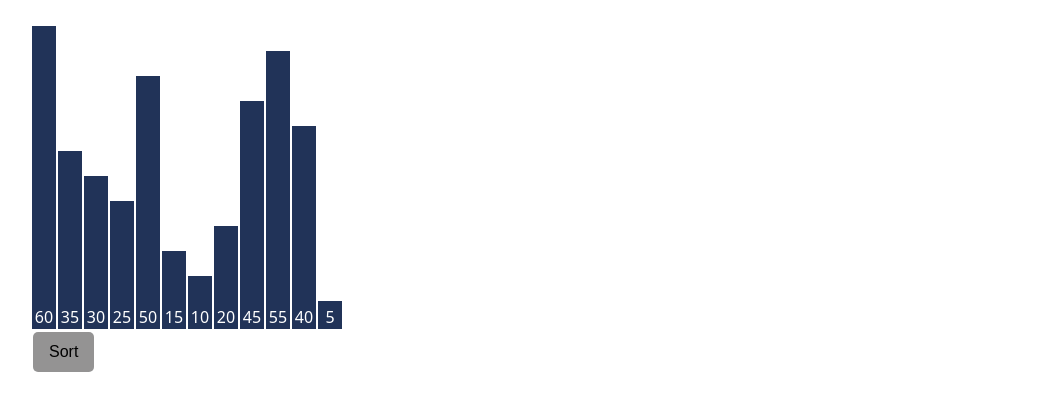
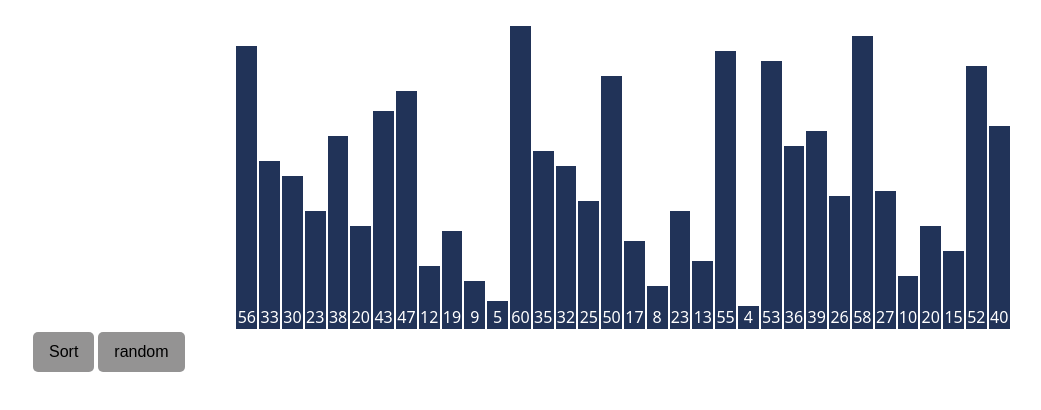
Before and after one commit to Joel-Barboza/sort, a React (Vite) app: page / in a window 1280 px wide. Shown: the top 410 px of the page, without its empty margins (17-1058 px from the left). Built offline with nearby package versions, Linux system fonts and the light colour scheme.

Commit message:
colors for fully sorted elementes added

```diff
--- a/src/SortApp.jsx
+++ b/src/SortApp.jsx
@@ -1,27 +1,29 @@
 import { useEffect, useMemo } from 'react';
 import { useState } from 'react';
 import { Bar } from './Bar';
+import { random } from './random';
+
 
 export const SortApp = () => {
 
-    let taco = [ 60, 35 ,30, 25, 50, 15, 10, 20, 45, 55, 40, 5,
-        // 60, 35 ,30, 25, 50, 15, 10, 20, 45, 55, 40,60, 35 ,30, 25, 50, 15, 10, 20, 45, 55, 40,
-        // 60, 35 ,30, 25, 50, 15, 10, 20, 45, 55, 40, 5, 60, 35 ,30, 25, 50, 15, 10, 20, 45, 55, 40,60, 35 ,30, 25, 50, 15, 10, 20, 45, 55, 40,
-        // 60, 35 ,30, 25, 50, 15, 10, 20, 45, 55, 40, 5, 60, 35 ,30, 25, 50, 15, 10, 20, 45, 55, 40,60, 35 ,30, 25, 50, 15, 10, 20, 45, 55, 40,
-        // 60, 35 ,30, 25, 50, 15, 10, 20, 45, 55, 40, 5, 60, 35 ,30, 25, 50, 15, 10, 20, 45, 55, 40,60, 35 ,30, 25, 50, 15, 10, 20, 45, 55, 40,
+    let taco = [ 56, 33 ,30, 23, 38, 20, 43, 47, 12, 19, 9, 5,
+        60, 35 ,32, 25, 50, 17, 8, 23, 13, 55, 4, 53, 36 ,39, 26, 58, 27, 10, 20, 15, 52, 40,
+        //60, 35 ,30, 25, 50, 15, 10, 20, 45, 55, 40, 5, 60, 35 ,30, 25, 50, 15, 10, 20, 45, 55, 40,60, 35 ,30, 25, 50, 15, 10, 20, 45, 55, 40,
+        //60, 35 ,30, 25, 50, 15, 10, 20, 45, 55, 40, 5, 60, 35 ,30, 25, 50, 15, 10, 20, 45, 55, 40,60, 35 ,30, 25, 50, 15, 10, 20, 45, 55, 40,
+        //60, 35 ,30, 25, 50, 15, 10, 20, 45, 55, 40, 5, 60, 35 ,30, 25, 50, 15, 10, 20, 45, 55, 40,60, 35 ,30, 25, 50, 15, 10, 20, 45, 55, 40,
     ]
+
+
+
+//random();
+
+
+
     const [arr, setArr] = useState(taco)
     const [disabled, setDisabled] = useState(false)
     let arrayLength = taco.length;
-    const speed = 5;
-    let lap;
+    const speed = document.getElementById('speed')?.value;
 
-    useEffect(() => {
-        const container = document.getElementById('container')
-
-
-
-    }, [])
 
 
     const getSpeed = () => {
@@ -32,21 +34,27 @@ export const SortApp = () => {
 
         }
     }
-    const swap = () => {
+
+    function waitforme(milisec) {
+        return new Promise(resolve => {
+            setTimeout(() => { resolve('') }, milisec);
+        })
+    }
+
+    const swap = async() => {
         for (let i = 0; i < arrayLength; i++) {
             setDisabled(true)
 
-            setTimeout(() => {
-
-                for (let index = 0; index < arrayLength - i - 1; index++) {
-
-
-                    setTimeout(() => {
-
+            await waitforme((-speed * i + arrayLength) )
+            let iteration = arrayLength - i;
+            for (let index = 0; index < iteration; index++) {
+                //setTimeout(() => {
+                    await waitforme(speed);
                     if ( taco[ index ] > taco[ index + 1]){
                         let temp = taco[ index ]
                         taco[ index ] = taco[ index + 1 ]
                         taco[ index + 1] = temp
+                        //container.childNodes[arrayLength - i + 1].style.background = 'green';
                         //console.log('step:', speed * index, 'swap')
                     } else {
                         //console.log('step:', speed * index)
@@ -54,27 +62,26 @@ export const SortApp = () => {
 
                     setArr([...arr])
                     //console.log(speed * index, 'length:',arrayLength - i -1)
-                    }, speed * index);
+                    //}, speed * index);
 
+                    const container = document.getElementById('container')
+                    //console.log(container.children[ 1 ])
+                    if (!!container.children[ iteration ] === !undefined ) {
+                        container.children[ iteration ].style.background = 'rgb(21, 114, 41)';
+                    }
             }
 
-                container.childNodes[arrayLength - i].style.background = 'green';
-
-                    //console.log(speed)
-                }, ((speed * arrayLength ) / 95 * 100) * i )
-                //console.log(((speed * arrayLength) * i ) - (speed * i)*(2))
-        }
-        setTimeout(() => {
-            container.childNodes.forEach((element, index) => {
-                setTimeout(() => {
-                    container.childNodes[ index ].style.background = 'red';
-                }, 10 * index);
-            });
-
-        }, arrayLength * 145  );
 
             setDisabled(false)
         }
+        arr.map( (v, index) => {
+            setTimeout(() => {
+                container.childNodes[ index ].style.background = 'rgb(170, 33, 97)';
+
+            }, arrayLength * 2 * index);
+        })
+    }
+
 
 
 
@@ -98,21 +105,12 @@ export const SortApp = () => {
                     }
             </div>
             <button onClick={ swap } disabled={ disabled }>Sort</button>
-            {/* <button onClick={ random }>random</button> */}
+            <button onClick={ random }>random</button>
+            {/* <input type="range" name="speed" id="speed" min="10" max="1500" /> */}
         </>
     )
 }
-// const random = () => {
-//     taco = []
-//     let max = 50;
-//     let min = 3;
-//     for (let i = 0; i < 5; i++) {
-//         taco.push(Math.floor(Math.random() * ( max - min ) + min ))
 
-//     }
-//     console.log(taco)
-// }
-// random();
 
 //     const [arr, setArr] = useState([...taco])
 //     let arr2 = useMemo(() => {
--- /dev/null
+++ b/src/random.js
@@ -0,0 +1,11 @@
+
+export const random = (taco) => {
+    taco = []
+    let max = 50;
+    let min = 3;
+    for (let i = 0; i < 10; i++) {
+        taco.push(Math.floor(Math.random() * ( max - min ) + min ))
+
+    }
+    console.log(taco)
+}
--- a/src/style.css
+++ b/src/style.css
@@ -15,7 +15,7 @@ body {
     background: rgb(33, 51, 88);
     color: white;
     margin: 1px;
-    width: 1.5rem;
+    width: 1.3rem;
     /* transition: height 1s ease; */
 
 }
@@ -28,6 +28,7 @@ body {
     display: flex;
     align-items: flex-end;
     height: 330px;
+    justify-content: center;
 }
 
 button {
```
Lines whose indentation alone changed are shown as unchanged.
